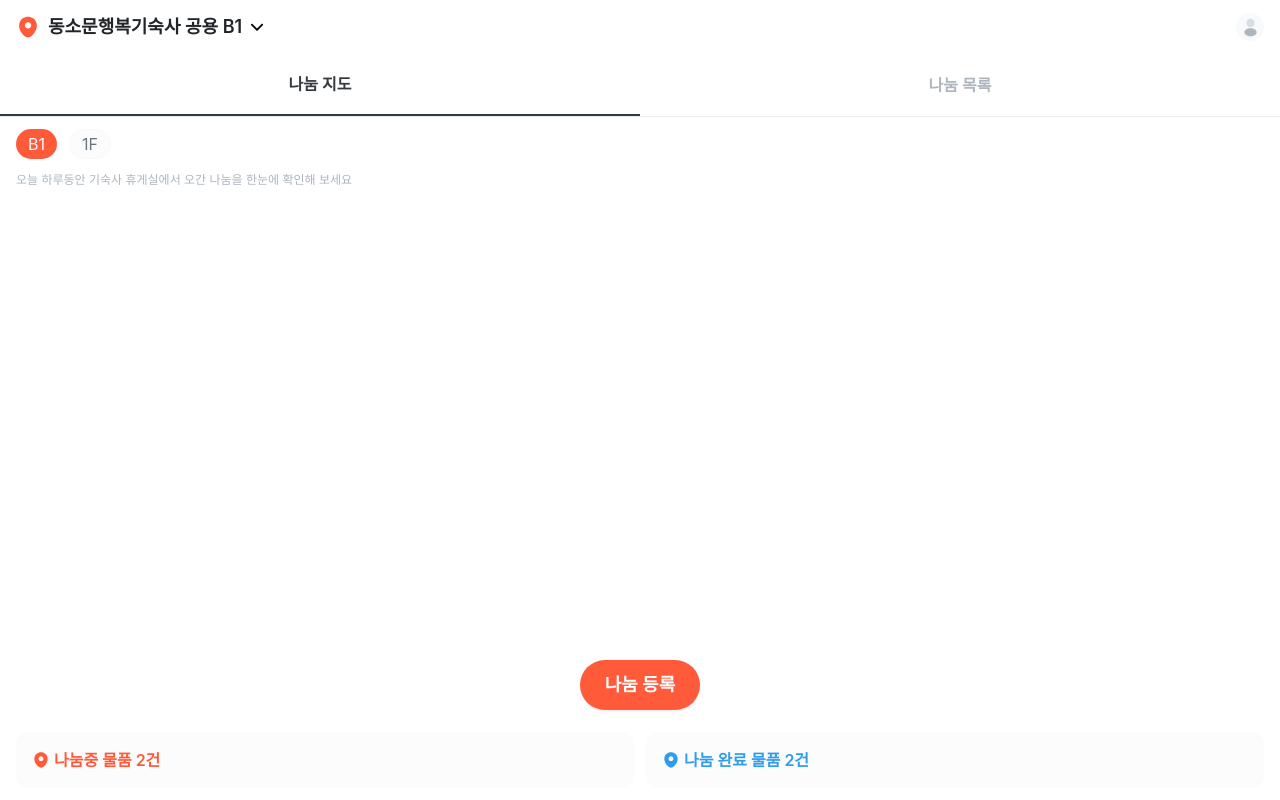
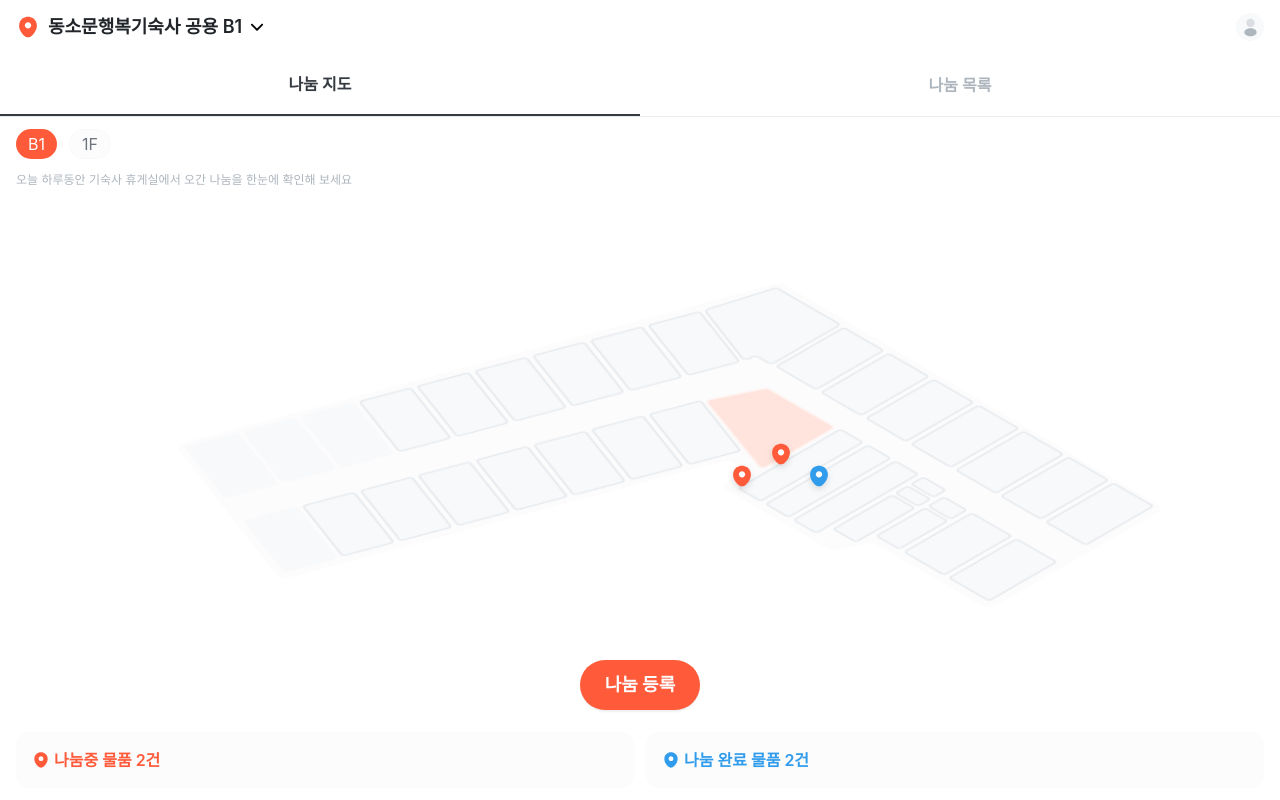
Before and after one commit to Dongsomun-happydorm/FE, a React (Vite) app: page / in a window 1280 px wide. Built offline with nearby package versions, Linux system fonts and the light colour scheme; a web font is replaced by a local one.

Commit message:
refactor: 나눔 지도 개선

```diff
--- a/src/components/FloorMap.tsx
+++ b/src/components/FloorMap.tsx
@@ -12,21 +12,35 @@ interface FloorMapProps {
   pins?: LocationPin[]
 }
 
+// 전체 이미지 대비 휴게실 영역 비율 (시각적으로 확인 후 미세 조정 필요)
+const LOUNGE_ZONE = { left: 55, top: 40, width: 12, height: 18 }
+
+// pin x, y는 휴게실 영역 내 0~100% 기준
 const defaultPins: LocationPin[] = [
-  { id: '1', x: 52, y: 44, type: 'sharing' },
-  { id: '2', x: 44, y: 58, type: 'sharing' },
-  { id: '3', x: 60, y: 58, type: 'completed' },
+  { id: '1', x: 50, y: 30, type: 'sharing' },
+  { id: '2', x: 25, y: 50, type: 'sharing' },
+  { id: '3', x: 75, y: 50, type: 'completed' },
 ]
 
 export default function FloorMap({ pins = defaultPins }: FloorMapProps) {
   return (
     <div className="relative h-full w-full">
-      {/* <img
+      <img
         src={floorMapImage}
         alt="층 평면도"
         className="absolute inset-0 h-full w-full object-contain"
       />
 
+      {/* 휴게실 영역 오버레이 — 핀은 이 영역 기준 좌표 */}
+      <div
+        className="absolute overflow-hidden"
+        style={{
+          left: `${LOUNGE_ZONE.left}%`,
+          top: `${LOUNGE_ZONE.top}%`,
+          width: `${LOUNGE_ZONE.width}%`,
+          height: `${LOUNGE_ZONE.height}%`,
+        }}
+      >
         {pins.map((pin) => (
           <div
             key={pin.id}
@@ -35,7 +49,8 @@ export default function FloorMap({ pins = defaultPins }: FloorMapProps) {
           >
             <LocationPinIcon variant={pin.type === 'sharing' ? 'primary' : 'secondary'} />
           </div>
-      ))} */}
+        ))}
+      </div>
     </div>
   )
 }
```
Lines whose indentation alone changed are shown as unchanged.
